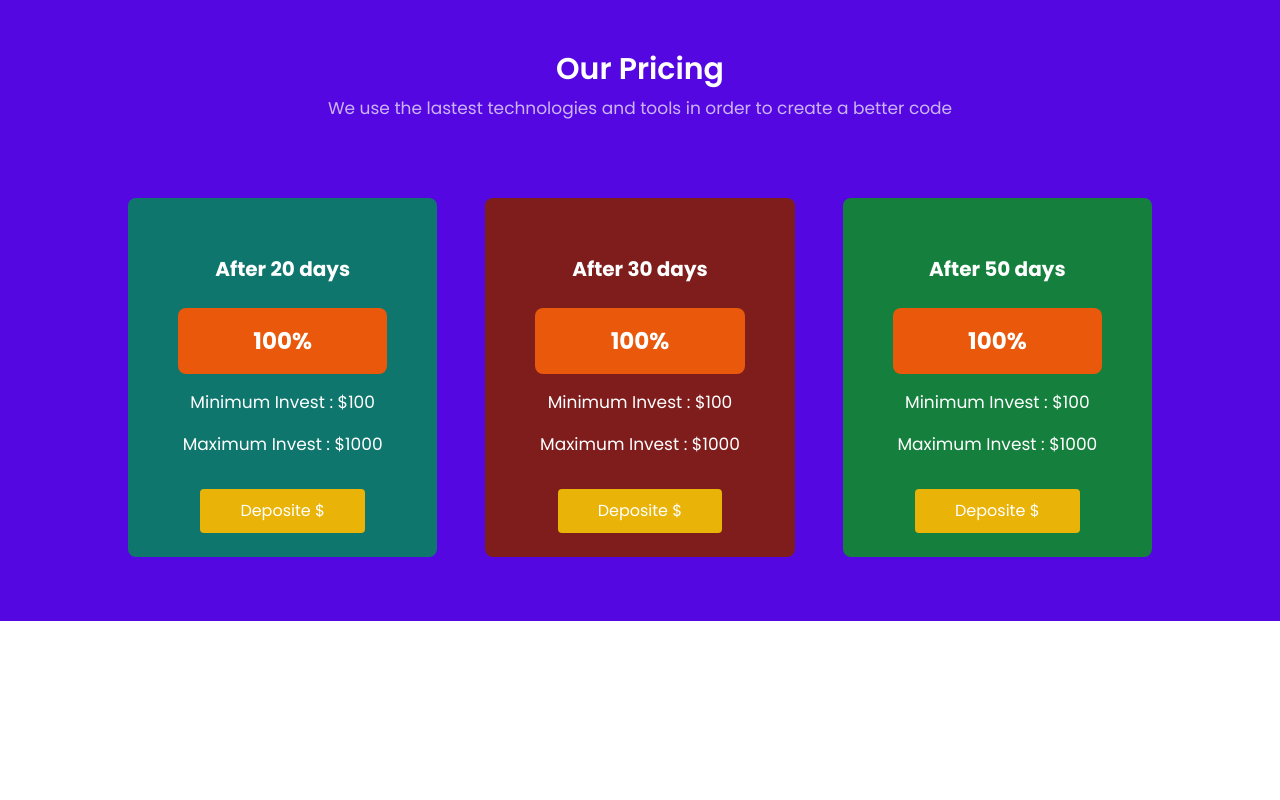
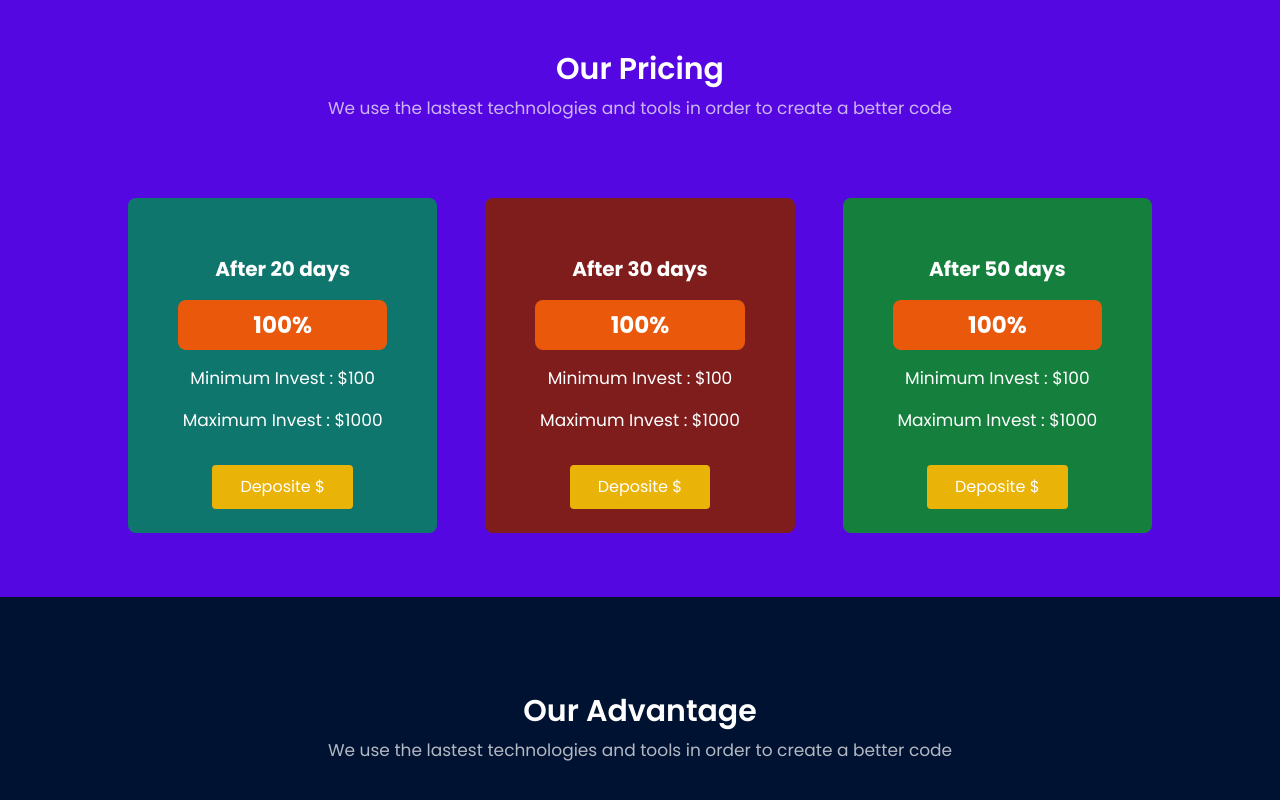
Before and after one commit to moonspark78/Invest-Project-NextJS, a Next.js app: page / in a window 1280 px wide. Shown: the part 2069-2869 px from the top of the page. Before the commit the page ends 2690 px from the top, so only its background shows below. Built offline with nearby package versions, Linux system fonts and the light colour scheme.

Commit message:
:tada: create the advantage section  :tada:

```diff
--- /dev/null
+++ b/app/components/Home/Advantage/Advantage.tsx
@@ -0,0 +1,14 @@
+import React from 'react'
+import SectionHeading from '../../Helper/SectionHeading'
+
+const Advantage = () => {
+  return (
+    <div className='pt-20 pb-16 bg-[#001232]'>
+      {/* Section Heading */}
+      <SectionHeading heading="Our Advantage"/>
+
+    </div>
+  )
+}
+
+export default Advantage
--- a/app/components/Home/Home.tsx
+++ b/app/components/Home/Home.tsx
@@ -3,6 +3,7 @@ import Hero from './Hero/Hero'
 import About from './About/About'
 import Feature from './Feature/Feature'
 import Price from './Price/Price'
+import Advantage from './Advantage/Advantage'
 
 const Home = () => {
   return (
@@ -11,6 +12,7 @@ const Home = () => {
       <About/>
       <Feature/>
       <Price/>
+      <Advantage/>
     </div>
   )
 }
--- a/app/components/Home/Price/PriceCard.tsx
+++ b/app/components/Home/Price/PriceCard.tsx
@@ -15,11 +15,11 @@ const PriceCard = ({bg,days,percentage,minInvest,maxInvest}:Props) => {
   return (
     <div className={`${bg} p-6 text-center rounded-lg`}>
       <h1 className='text-[17px] font-bold md:text-[20px] text-white mt-8'>After {days} days{" "}</h1>
-      <h1 className='w-4/5 mx-auto bg-orange-600 text-white text-[23px] font-bold p-4 rounded-lg mt-6'>{percentage}% </h1>
+      <h1 className='w-4/5 mx-auto bg-orange-600 text-white text-[23px] font-bold p-2 rounded-lg mt-4'>{percentage}% </h1>
       <h1 className='mt-4 text-[17px] text-white mb-4'>Minimum Invest : ${minInvest}</h1>
       <h1 className='mt-4 text-[17px] text-white mb-4'>Maximum Invest : ${maxInvest}</h1>
       <div className='text-center mt-8'>
-        <button className='rounded px-10 py-2.5 overflow-hidden group bg-yellow-500 hover:bg-gradient-to-r
+        <button className='rounded px-7 py-2.5 overflow-hidden group bg-yellow-500 hover:bg-gradient-to-r
            hover:from-yellow-500 hover:to-yellow-400 relative text-white hover:ring-2 hover:right-offset-2
            hover:ring-yellow-400 transition-all ease-out duration-300'>
             <span className='absolute right-0 w-8 h-32 -mt-12 transition-all duration-1000 transform translate-x-12
```
